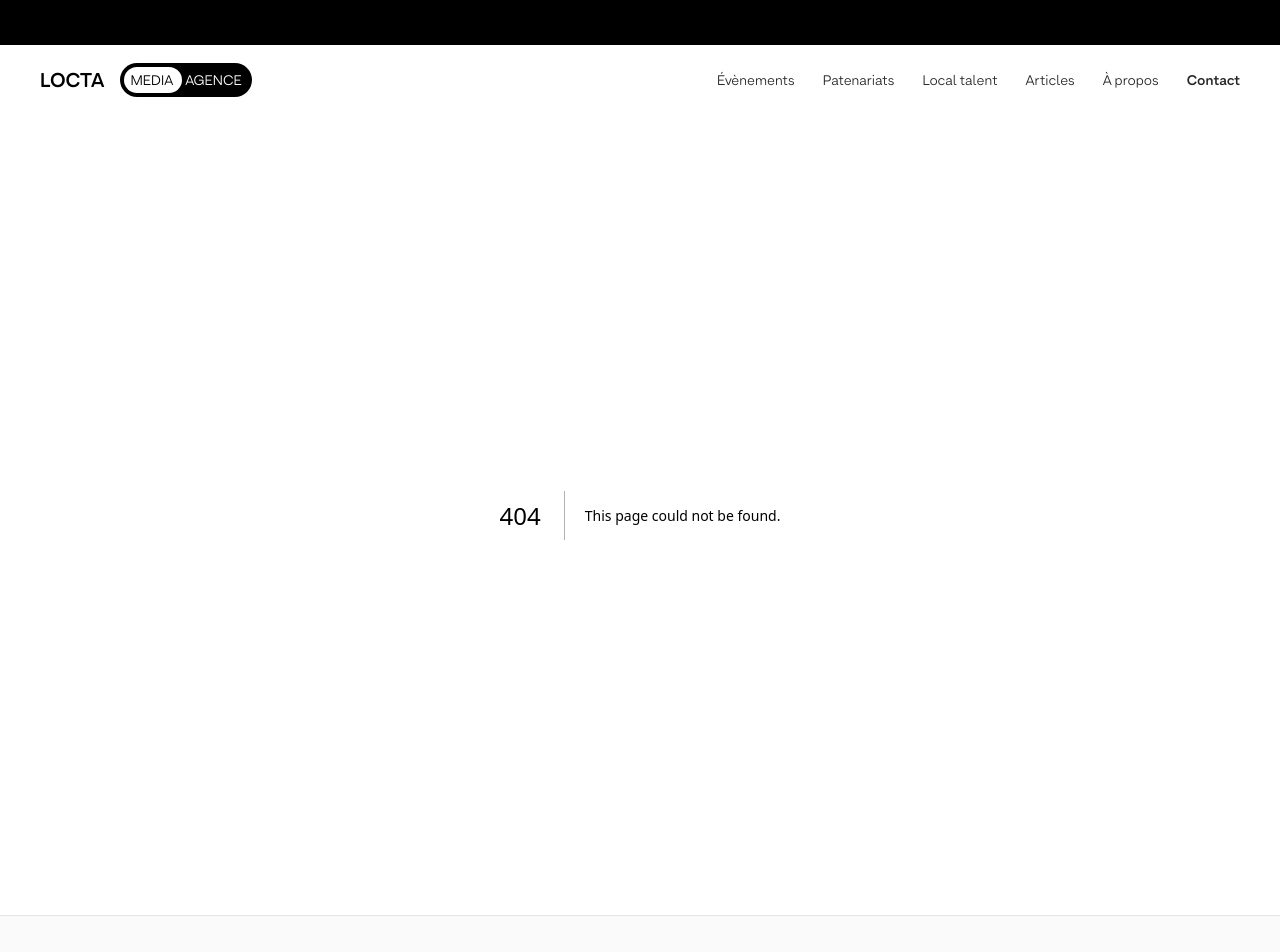
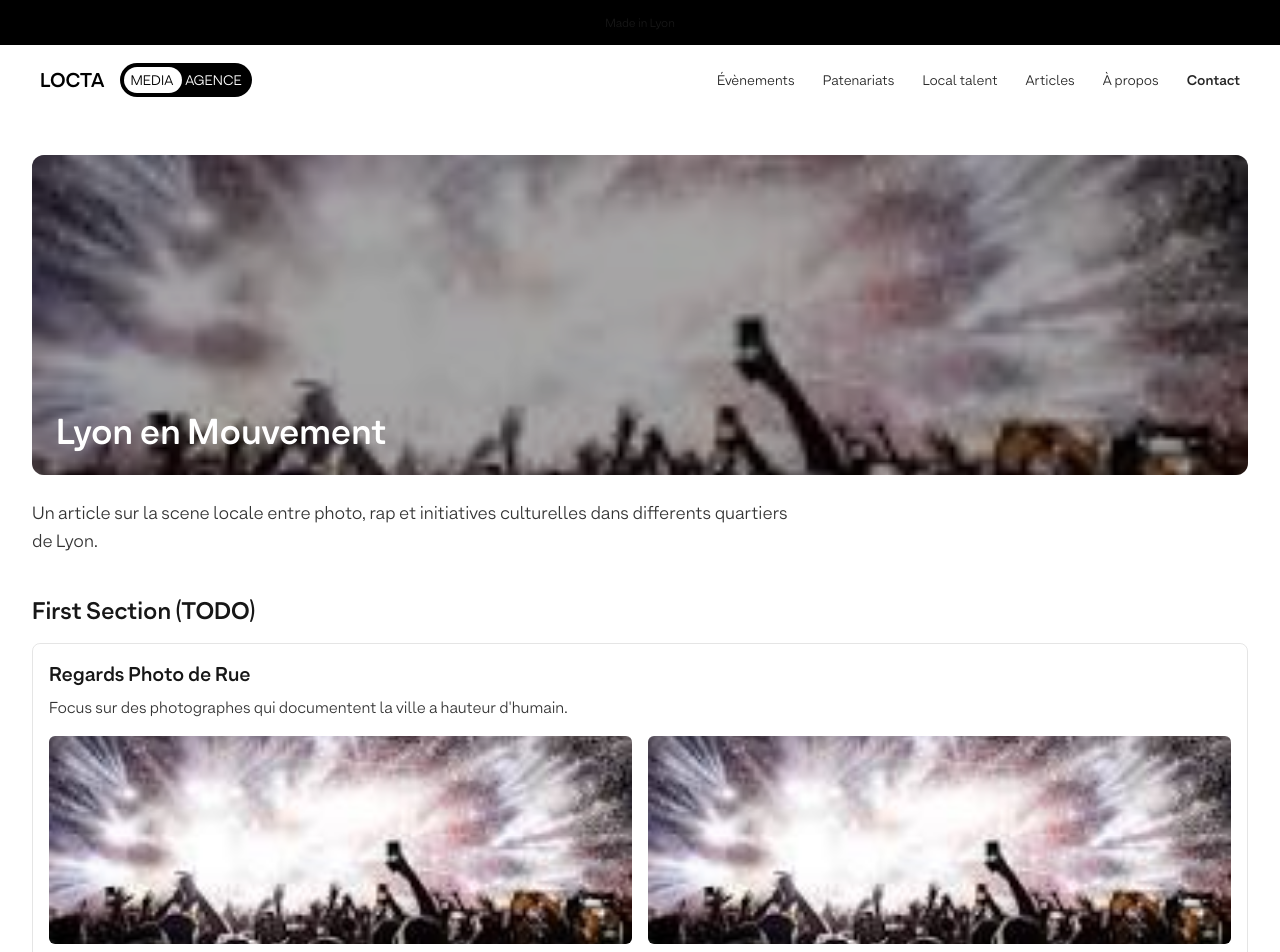
Before and after one commit to locta-agence/locta-new-front, a Next.js app: page /media/articles/blog-001 in a window 1280 px wide. Before the commit this address had no page. Shown: the top 952 px of the page. Built offline with nearby package versions, Linux system fonts and the light colour scheme.

Commit message:
Feato(fronto) : Add articlo pago

```diff
--- /dev/null
+++ b/app/media/articles/[id]/page.tsx
@@ -0,0 +1,88 @@
+import Image from "next/image";
+import { notFound } from "next/navigation";
+import { blogArticles, type BlogSectionItem } from "@/data/blogArticles";
+
+function SectionBlock({
+  title,
+  items,
+}: {
+  title: string;
+  items: BlogSectionItem[];
+}) {
+  return (
+    <section className="mt-10">
+      <h2 className="text-2xl font-semibold">{title} (TODO)</h2>
+
+      <div className="mt-4 space-y-8">
+        {items.map((item) => (
+          <article
+            key={item.titre}
+            className="rounded-lg border border-black/10 p-4"
+          >
+            <h3 className="text-xl font-semibold">{item.titre}</h3>
+            <p className="mt-2 text-black/80">{item.description}</p>
+
+            <div className="mt-4 grid gap-4 sm:grid-cols-2">
+              {item.images.map((image, index) => (
+                <div
+                  key={`${item.titre}-${index}`}
+                  className="relative h-52 w-full overflow-hidden rounded-md"
+                >
+                  <Image
+                    src={image}
+                    alt={`${item.titre} ${index + 1}`}
+                    fill
+                    className="object-cover"
+                  />
+                </div>
+              ))}
+            </div>
+          </article>
+        ))}
+      </div>
+    </section>
+  );
+}
+
+export function generateStaticParams() {
+  return blogArticles.map((article) => ({ id: article.id }));
+}
+
+export const dynamicParams = false;
+
+export default async function Page({
+  params,
+}: {
+  params: Promise<{ id: string }> | { id: string };
+}) {
+  const { id } = await Promise.resolve(params);
+  const article = blogArticles.find((item) => item.id === id);
+
+  if (!article) {
+    notFound();
+  }
+
+  return (
+    <main className="px-8 py-10">
+      <header className="relative h-80 w-full overflow-hidden rounded-xl">
+        <Image
+          src={article.imageBackground}
+          alt={article.nom}
+          fill
+          className="object-cover"
+          priority
+        />
+        <div className="absolute inset-0 bg-black/35" />
+        <div className="absolute inset-0 flex items-end p-6">
+          <h1 className="text-4xl font-bold text-white">{article.nom}</h1>
+        </div>
+      </header>
+
+      <p className="mt-6 max-w-3xl text-lg text-black/80">{article.description}</p>
+
+      <SectionBlock title="First Section" items={article.firstSection} />
+      <SectionBlock title="Second Section" items={article.secondSection} />
+      <SectionBlock title="Third Section" items={article.thirdSection} />
+    </main>
+  );
+}
--- a/app/media/articles/page.tsx
+++ b/app/media/articles/page.tsx
@@ -1,8 +1,44 @@
+import Image from "next/image";
+import Link from "next/link";
+import { blogArticles } from "@/data/blogArticles";
+
 export default function Page() {
   return (
-    <main className="p-8">
-      <h1 className="text-3xl font-bold">Articles</h1>
-      <p>Contenu de la page Articles.</p>
+    <main className="px-8 py-10">
+      <h1 className="mb-8 text-3xl font-bold">Articles (TODO)</h1>
+
+      {blogArticles.length === 0 ? (
+        <p className="text-black/70">Aucun article disponible pour le moment.</p>
+      ) : (
+        <section className="grid gap-6 sm:grid-cols-2 lg:grid-cols-3">
+          {blogArticles.map((article) => (
+            <Link
+              key={article.id}
+              href={`/media/articles/${article.id}`}
+              className="group overflow-hidden rounded-lg border border-black/10 bg-white"
+            >
+              <div className="relative h-52 w-full">
+                <Image
+                  src={article.imageBackground}
+                  alt={article.nom}
+                  fill
+                  className="object-cover transition-transform duration-300 group-hover:scale-105"
+                />
+              </div>
+
+              <div className="p-4">
+                <h2 className="text-xl font-semibold">{article.nom}</h2>
+                <p className="mt-2 text-sm text-black/80">
+                  {article.description}
+                </p>
+                <p className="mt-3 text-sm font-semibold underline">
+                  Lire l&apos;article
+                </p>
+              </div>
+            </Link>
+          ))}
+        </section>
+      )}
     </main>
   );
 }
--- /dev/null
+++ b/data/blogArticles.ts
@@ -0,0 +1,58 @@
+export type BlogSectionItem = {
+  titre: string;
+  description: string;
+  images: string[];
+};
+
+export type BlogArticle = {
+  id: string;
+  nom: string;
+  imageBackground: string;
+  description: string;
+  firstSection: BlogSectionItem[];
+  secondSection: BlogSectionItem[];
+  thirdSection: BlogSectionItem[];
+};
+
+export const blogArticles: BlogArticle[] = [
+  {
+    id: "blog-001",
+    nom: "Lyon en Mouvement",
+    imageBackground: "/images/events/event_1.jpg",
+    description:
+      "Un article sur la scene locale entre photo, rap et initiatives culturelles dans differents quartiers de Lyon.",
+    firstSection: [
+      {
+        titre: "Regards Photo de Rue",
+        description:
+          "Focus sur des photographes qui documentent la ville a hauteur d'humain.",
+        images: [
+          "/images/events/event_1.jpg",
+          "/images/events/event_1.jpg",
+        ],
+      },
+    ],
+    secondSection: [
+      {
+        titre: "Rappeurs de Quartier",
+        description:
+          "Selection d'artistes emergents qui portent des textes ancres dans le reel.",
+        images: [
+          "/images/events/event_1.jpg",
+          "/images/events/event_1.jpg",
+        ],
+      },
+    ],
+    thirdSection: [
+      {
+        titre: "Collaborations Creatives",
+        description:
+          "Quand photographes, beatmakers et rappeurs travaillent ensemble sur des projets communs.",
+        images: [
+          "/images/events/event_1.jpg",
+          "/images/events/event_1.jpg",
+        ],
+      },
+    ],
+  },
+];
```
